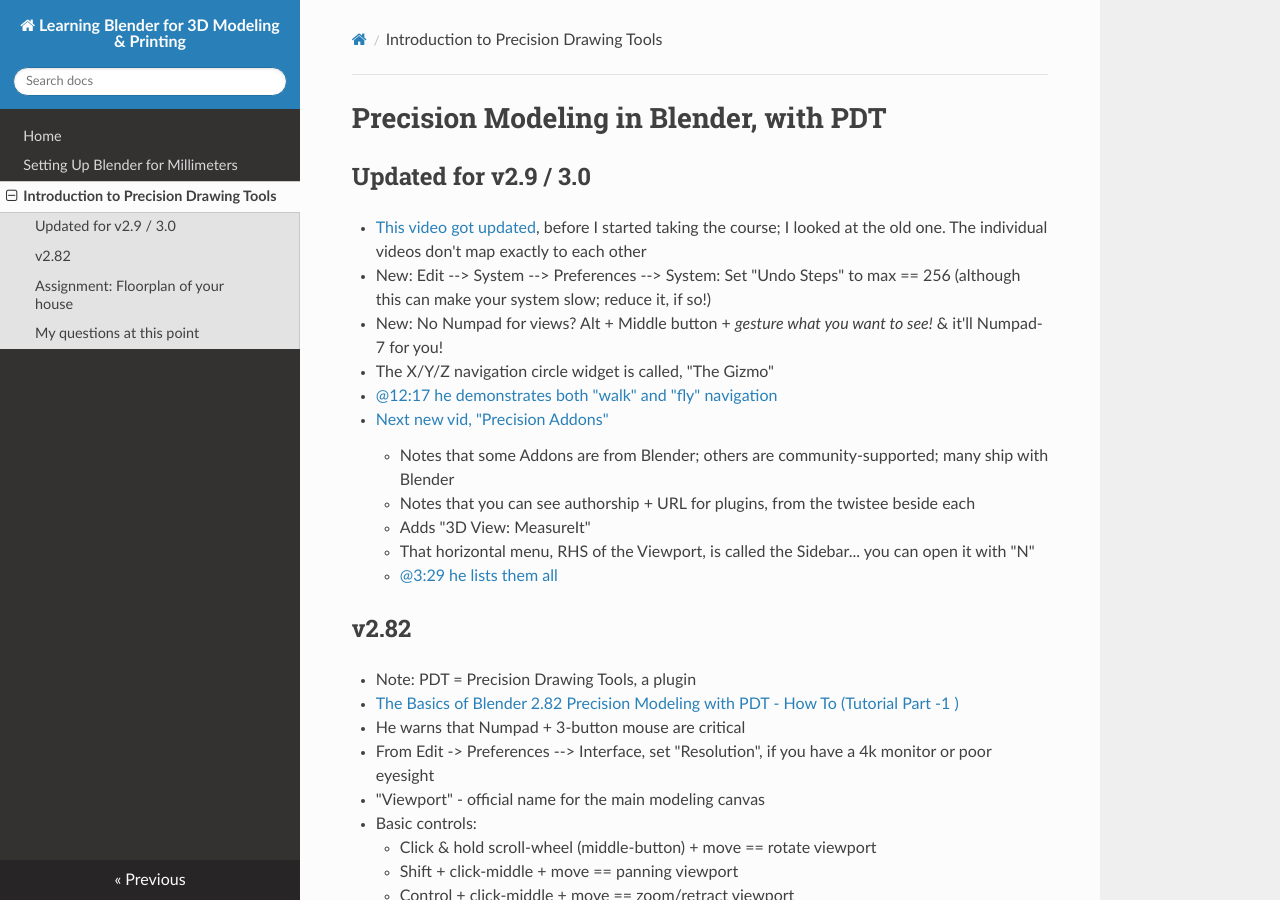
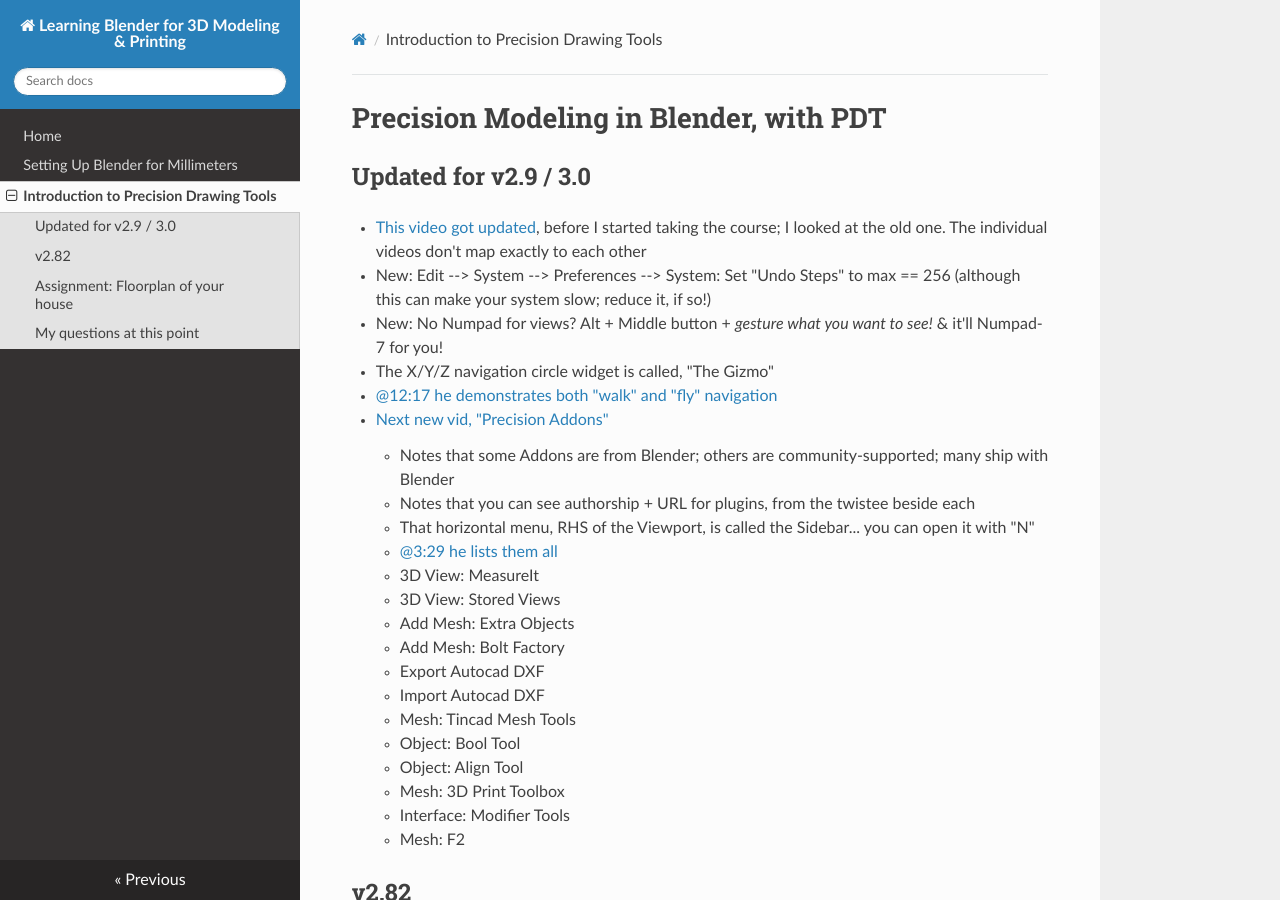
Before and after one commit to nmacgreg/LearningBlender, an MkDocs documentation site: the page built from docs/IntroPDT.md, in a window 1280 px wide and 900 px high. Built offline with MkDocs 1.6.1, drawn with Linux system fonts in a browser that asks for light colours; nearby versions of some CDN libraries; some of the changed text lies outside the part shown.

Commit message:
Updated new vids

```diff
--- a/docs/IntroPDT.md
+++ b/docs/IntroPDT.md
@@ -10,9 +10,20 @@
 * [Next new vid, "Precision Addons"](https://www.youtube.com/watch?v=qzhgrHDDR7I&list=PL6Fiih6ItYsXzUbBNz7-IvV7UJYHZzCdF&index=2)
 	* Notes that some Addons are from Blender; others are community-supported; many ship with Blender
 	* Notes that you can see authorship + URL for plugins, from the twistee beside each
-	* Adds "3D View: MeasureIt"
     * That horizontal menu, RHS of the Viewport, is called the Sidebar... you can open it with "N"
 	* [@3:29 he lists them all](https://youtu.be/v9tbXF410SU?list=PL6Fiih6ItYsXzUbBNz7-IvV7UJYHZzCdF&t=209)
+	* 3D View: MeasureIt
+	* 3D View: Stored Views
+	* Add Mesh: Extra Objects
+	* Add Mesh: Bolt Factory
+	* Export Autocad DXF
+	* Import Autocad DXF
+	* Mesh: Tincad Mesh Tools
+	* Object: Bool Tool
+	* Object: Align Tool
+	* Mesh: 3D Print Toolbox
+	* Interface: Modifier Tools
+	* Mesh: F2
 
 ##  v2.82
 
```
Also changed, not shown: other parts of docs/IntroPDT.md (+5 -1 lines).
